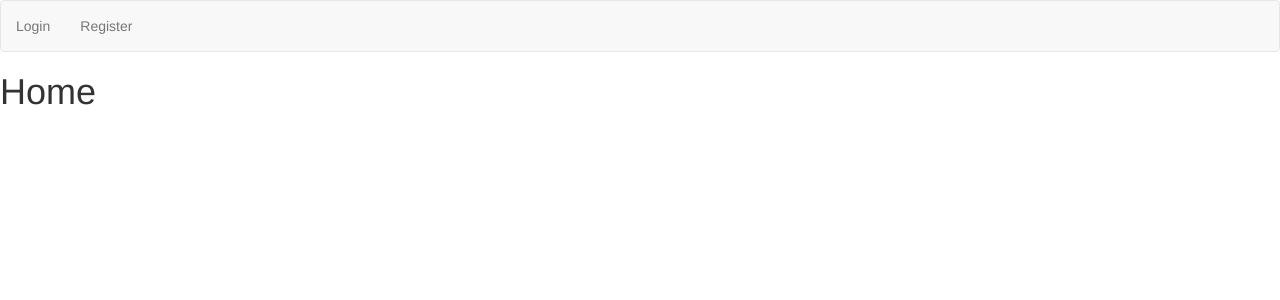
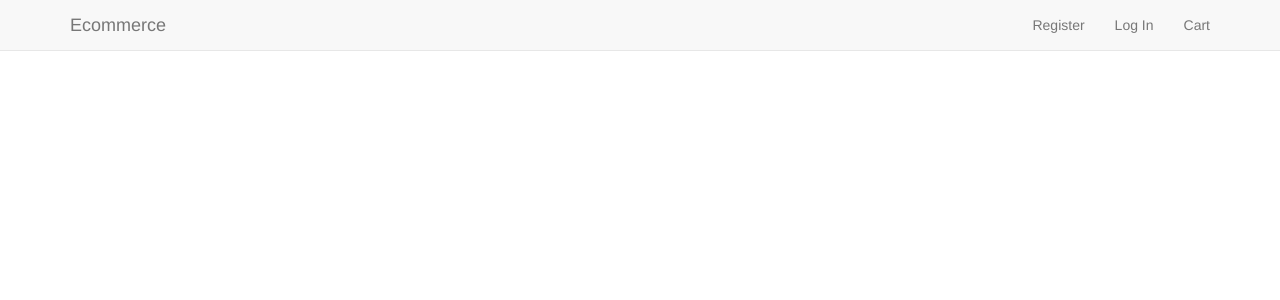
Before and after one commit to ElliotRedhead/LearningDjango-MiniEcommerce, a Django app: template home/templates/index.html in a window 1280 px wide. Shown: the top 300 px of the page. Run offline with Django 3.2, Linux system fonts and the light colour scheme; the template is opened without the code that fills it, so the values that code supplies are empty; some libraries are stand-ins or nearby versions.

Commit message:
Added search view, applied to Django project.

```diff
--- a/ecommerce/settings.py
+++ b/ecommerce/settings.py
@@ -128,6 +128,9 @@ USE_TZ = True
 # https://docs.djangoproject.com/en/1.11/howto/static-files/
 
 STATIC_URL = '/static/'
+STATICFILES_DIR = (
+    os.path.join(BASE_DIR, "static")
+)
 
 MEDIA_ROOT = os.path.join(BASE_DIR, 'media')
 MEDIA_URL = '/media/'
--- a/search/views.py
+++ b/search/views.py
@@ -5,5 +5,5 @@ from products.models import Product
 
 
 def do_search(request):
-    product = Product.objects.filter(name__icontains=request.GET['q'])
-    return render(request, "products.html", {"products":products})
+    products = Product.objects.filter(name__icontains=request.GET['q'])
+    return render(request, "products.html", {"products": products})
--- a/templates/base.html
+++ b/templates/base.html
@@ -1,38 +1,73 @@
+{% load staticfiles %}
 <!DOCTYPE html>
-{% load staticfiles %}
-<html>
-
+<html lang="en">
 <head>
-	<title>{% block page_title %}{% endblock %}</title>
-    <link rel="stylesheet" href="https://cdnjs.cloudflare.com/ajax/libs/twitter-bootstrap/3.3.7/css/bootstrap.min.css">
-    <link rel="stylesheet" href="{% static 'css/styles.css' %}" type = "text/css">
-    <link rel="stylesheet" href="https://cdnjs.cloudflare.com/ajax/libs/font-awesome/5.11.2/css/all.min.css">
+    <meta charset="UTF-8">
+    <meta name="viewport" content="width=device-width, initial-scale=1.0">
+    <meta http-equiv="X-UA-Compatible" content="ie=edge">
+    <title>Ecommerce</title>
+    <link rel="stylesheet" href="https://cdnjs.cloudflare.com/ajax/libs/bootswatch/3.3.7/cerulean/bootstrap.min.css">
+    <link rel="stylesheet" href="{% static 'font-awesome/css/font-awesome.min.css' %}">
+    <link rel="stylesheet" href="{% static 'css/custom.css' %}">
+    <script src="https://cdnjs.cloudflare.com/ajax/libs/jquery/3.2.1/jquery.min.js"></script>
+    <script src="https://cdnjs.cloudflare.com/ajax/libs/twitter-bootstrap/3.3.7/js/bootstrap.min.js"></script>
 </head>
-
 <body>
-	<nav class="navbar navbar-default">
-		<ul class="nav navbar-nav">
+    <!-- Fixed masthead -->
+    <nav class="navbar navbar-masthead navbar-default navbar-fixed-top">
+        <div class="container">
+            <div class="navbar-header">
+                <button type="button" class="navbar-toggle collapsed" data-toggle="collapse" data-target="#navbar" aria-expanded="false" aria-controls="navbar">
+                    <span class="sr-only">Toggle navigation</span>
+                    <span class="icon-bar"></span>
+                    <span class="icon-bar"></span>
+                    <span class="icon-bar"></span>
+                </button>
+                <a class="navbar-brand" href="/">Ecommerce</a>
+            </div>
+            <div id="navbar" class="navbar-collapse collapse">
+                <ul class="nav navbar-nav navbar-right">
                     {% if user.is_authenticated %}
-			<li><a href="{% url 'logout' %}">Logout</a></li>
                         <li><a href="{% url 'profile' %}">Profile</a></li>
-        {% else %}
-            <li><a href="{% url 'login' %}">Login</a></li>
-			<li><a href="{% url 'registration' %}">Register</a></li>
+                        <li><a href="{% url 'logout' %}">Log Out</a></li>
+                    {%  else %}
+                        <li><a href="{% url 'register' %}">Register</a></li>
+                        <li><a href="{% url 'login' %}">Log In</a></li>
                     {% endif %}
+                    <li>
+                        <a href="{% url 'view_cart' %}">
+                            <i class="fa fa-shipping-cart"></i>Cart
+                            {% if product_count > 0 %}
+                            <label class="badge badge-warning">{{ product_count }}</label>
+                            {% endif %}
+                        </a>
+                    </li>
                 </ul>
+            </div>
+        </div>
     </nav>
-	<h1>{% block page_heading %}{% endblock %}</h1>
     {% if messages %}
-	<div>
+        <div class="alert alert-success">
+            <div class="messages">
                 {% for message in messages %}
                     {{ message }}
                 {% endfor %}
             </div>
+        </div>
     {% endif %}
-    {% block content %}
-    {% endblock %}
-	<script src="https://cdnjs.cloudflare.com/ajax/libs/jquery/3.4.1/jquery.min.js"></script>
-	<script src="https://cdnjs.cloudflare.com/ajax/libs/twitter-bootstrap/3.3.7/js/bootstrap.min.js"></script>
+    <div class="container">
+        <div class="display">
+            <form action="{% url 'search' %}" method="get">
+                <input type="text" name="q">
+                <button type="search">Search</button>
+            </form>
+        </div>
+        {% block content %} {% endblock %}
+    </div>
+    <footer>
+        <div class="container">
+            <p>Elliot Redhead</p>
+        </div>
+    </footer>
 </body>
-
 </html>
```
Lines whose indentation alone changed are shown as unchanged.
